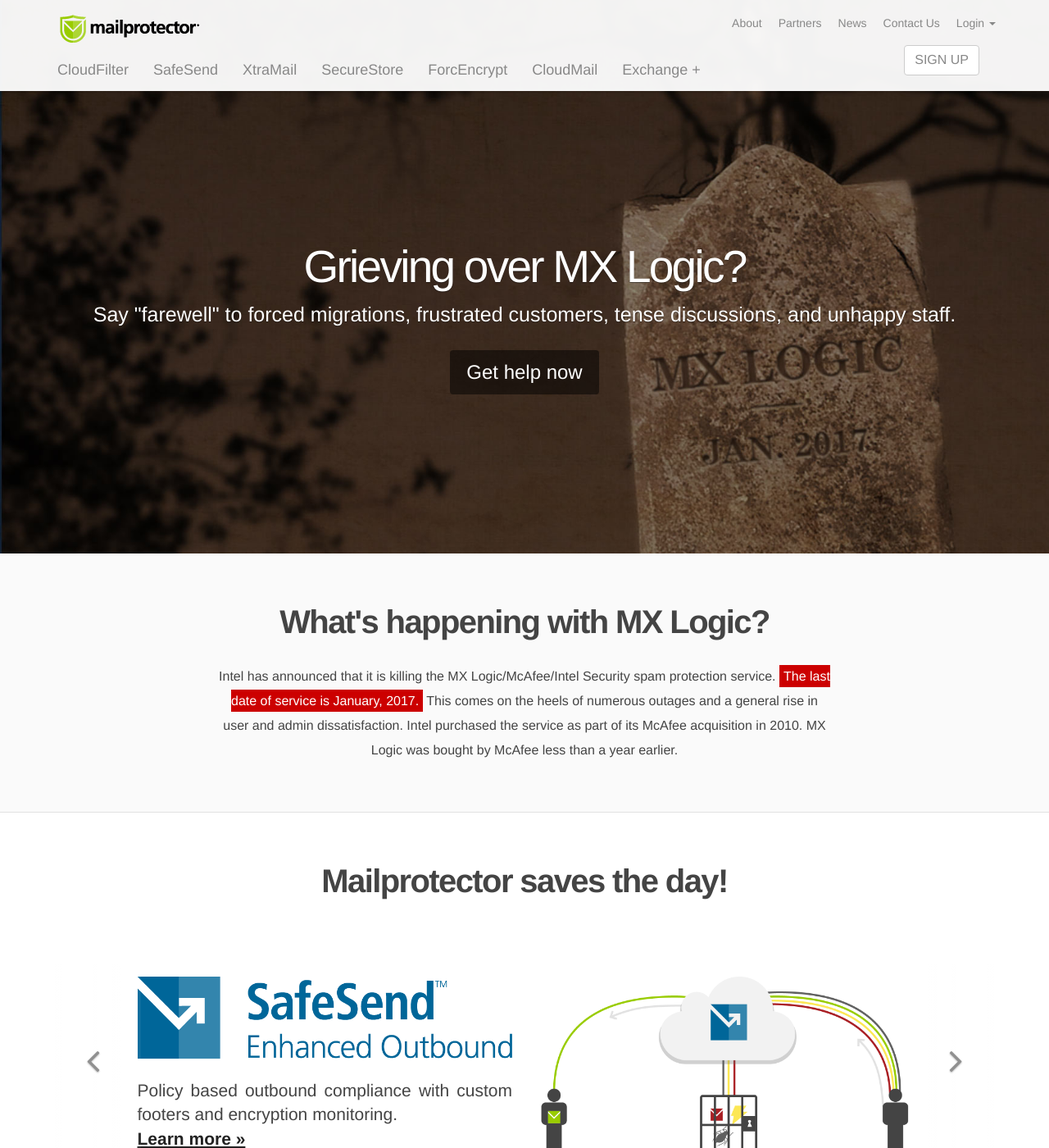
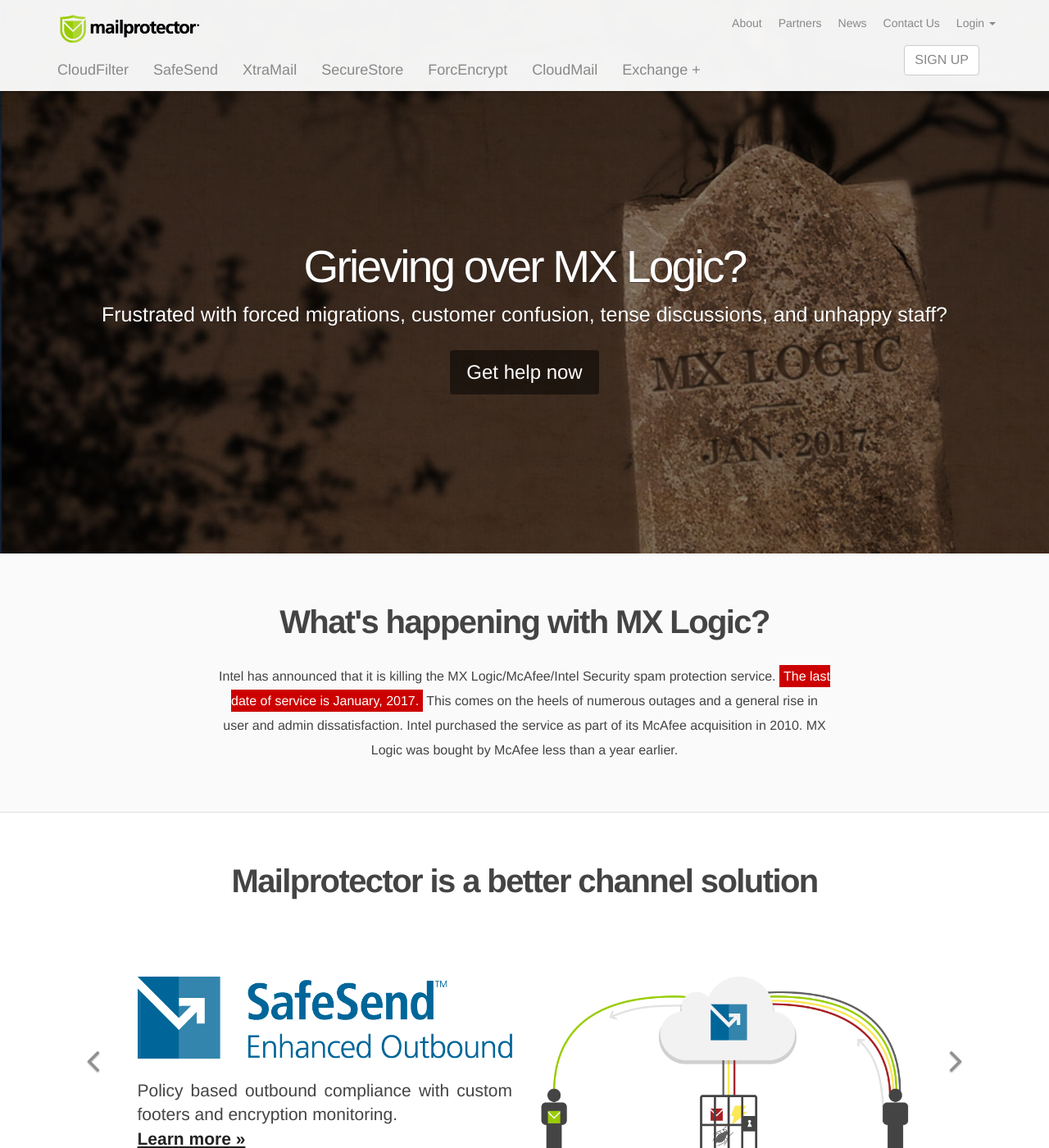
Before and after one commit to virtualconnect/mailprotector.com, a Jekyll site: the page built from mxlogic/temp/index.html, in a window 1280 px wide and 1400 px high. Shown: the whole window at 82% size. Built offline with Jekyll 4.4.1, drawn with Linux system fonts in a browser that asks for light colours; nearby versions of some CDN libraries; some web fonts are replaced.

Commit message:
Edited content for MX Logic page

```diff
--- a/mxlogic/temp/index.html
+++ b/mxlogic/temp/index.html
@@ -26,7 +26,7 @@ js_files:
             <div class="row text-center" style="padding:10% 0">
                 <h1>Grieving over MX Logic?</h1>
                 <p class="lead">
-                    Say "farewell" to forced migrations, frustrated <br class="visible-sm visible-xs">customers, tense discussions, and unhappy staff.
+                    Frustrated with forced migrations, customer <br class="visible-sm visible-xs">confusion, tense discussions, and unhappy staff?
                 </p>
                 <div class="col-xs-12">
                     <a class="btn btn-default" href="{{ site.baseurl }}/signup">Get help now</a>
@@ -60,7 +60,7 @@ js_files:
     <div class="container">
         <div class="row col-md-10 col-md-offset-1">
             <div class="arrow one" id="services"></div>
-            <h2 class="text-center"><b>Mailprotector saves the day!</b></h2>
+            <h2 class="text-center"><b>Mailprotector is a better channel solution</b></h2>
 
         </div>
     </div>
```
